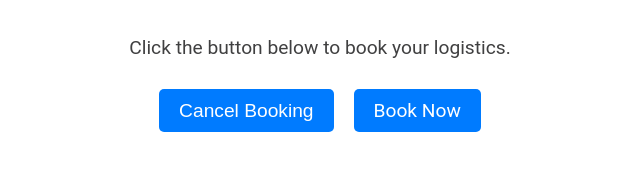
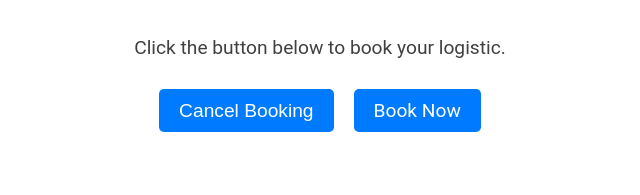
Before and after one commit to Msocial123/Logistic-Booking, a website: page views/index.html in a window 1280 px wide. Shown: the part 370-565 px from the top of the page, 320-960 px from the left. Drawn offline with Linux system fonts and the light colour scheme; files that its build step writes are made by us from their sources; files whose address does not match are found by name.

Commit message:
Modified

```diff
--- a/views/index.html
+++ b/views/index.html
@@ -10,7 +10,7 @@
 <body>
     <div class="container">
         <h1>Welcome to Logistics Booking</h1>
-        <p>Click the button below to book your logistics.</p>
+        <p>Click the button below to book your logistic.</p>
 
         <!-- Button Container -->
         <div class="button-container">
```
Also changed, not shown: 2 other files.
